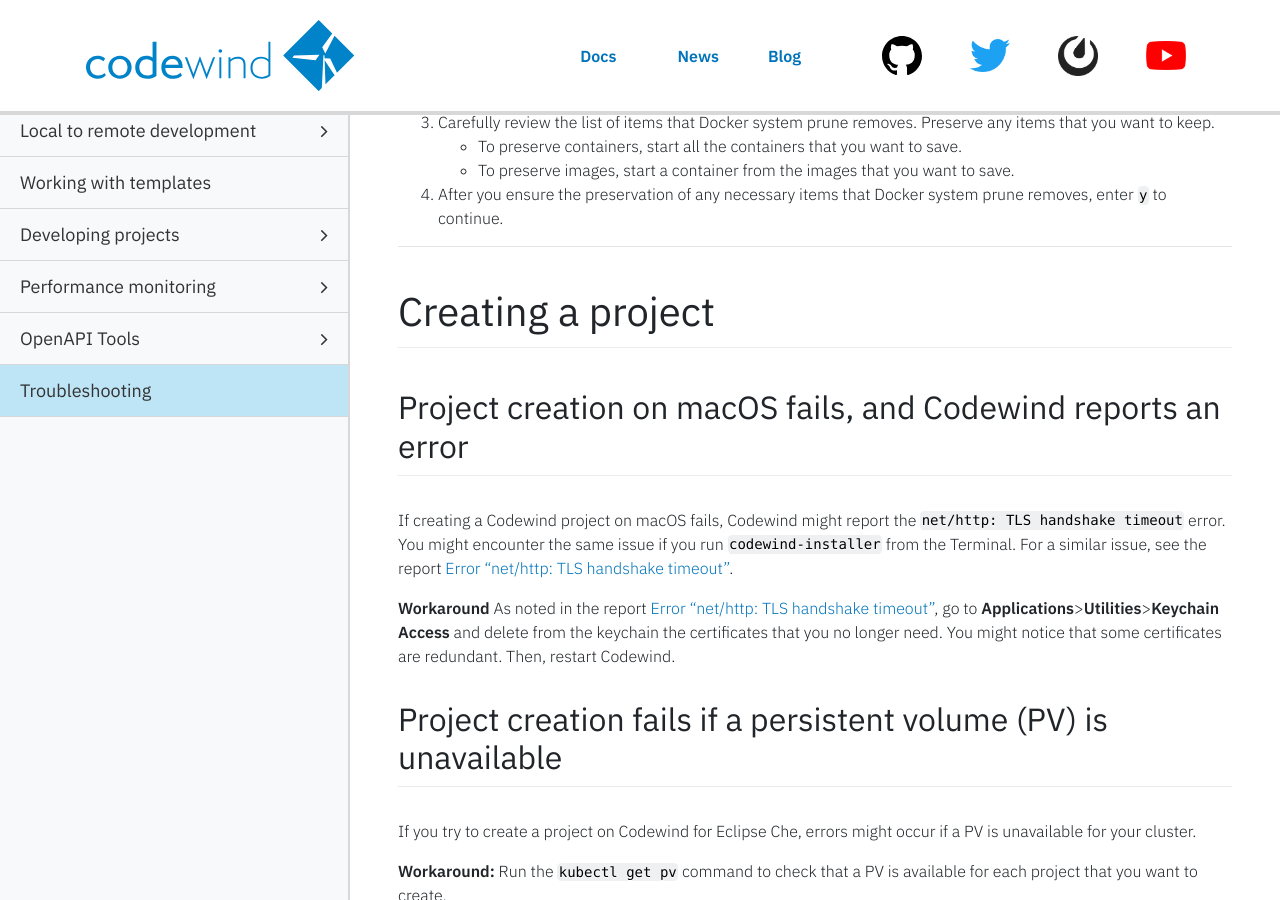
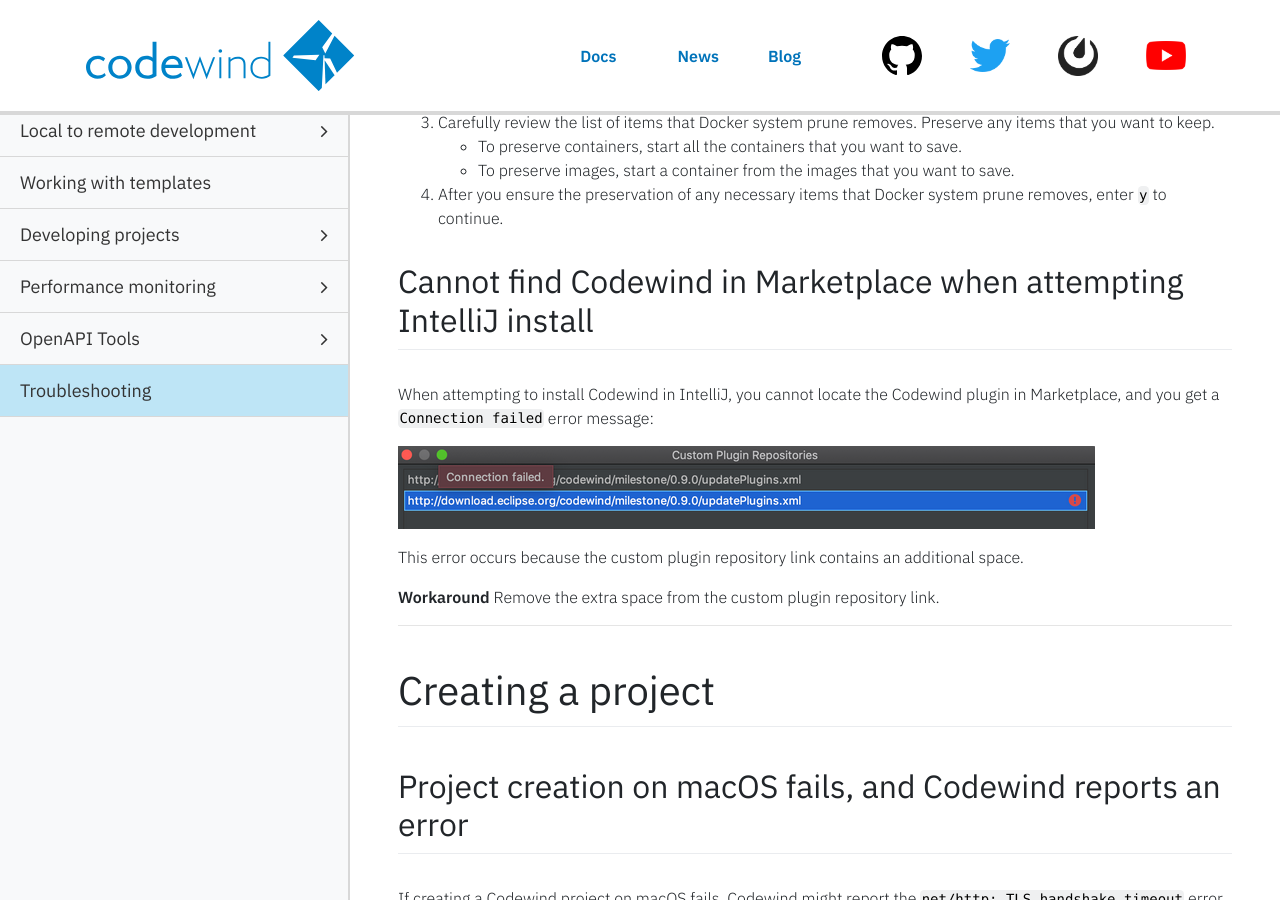
Before and after one commit to eclipse-archived/codewind-docs, a Jekyll site: the page built from docs/_documentations/troubleshooting.md, in a window 1280 px wide and 900 px high, scrolled down 2209 px. Built offline with Jekyll 4.4.1, drawn with Linux system fonts in a browser that asks for light colours; nearby versions of some CDN libraries; comment, search, counter and statistics services are not loaded.

Commit message:
Draft new troubleshooting issue
Signed-off-by: micgibso <MICGIBSO@uk.ibm.com>

```diff
--- a/docs/_documentations/troubleshooting.md
+++ b/docs/_documentations/troubleshooting.md
@@ -104,6 +104,22 @@ If installing and starting Codewind still fails, you can use Docker system prune
    - To preserve containers, start all the containers that you want to save.
    - To preserve images, start a container from the images that you want to save.
 4. After you ensure the preservation of any necessary items that Docker system prune removes, enter `y` to continue.
+
+<!--
+Action/Topic: Installing Codewind
+Issue type: bug/info
+Issue link: https://github.com/eclipse/codewind/issues/2239
+0.9.0: New
+-->
+## Cannot find Codewind in Marketplace when attempting IntelliJ install
+When attempting to install Codewind in IntelliJ, you cannot locate the Codewind plugin in Marketplace, and you get a `Connection failed` error message:
+
+![intellij install error](dist/images/intellij/custom-plugin-repo-connection-failed-error.png)
+
+This error occurs because the custom plugin repository link contains an additional space.
+
+**Workaround**
+Remove the extra space from the custom plugin repository link.
 
 ***
 # Creating a project
```
Also changed, not shown: docs/dist/images/intellij/custom-plugin-repo-connection-failed-error.png (added).
